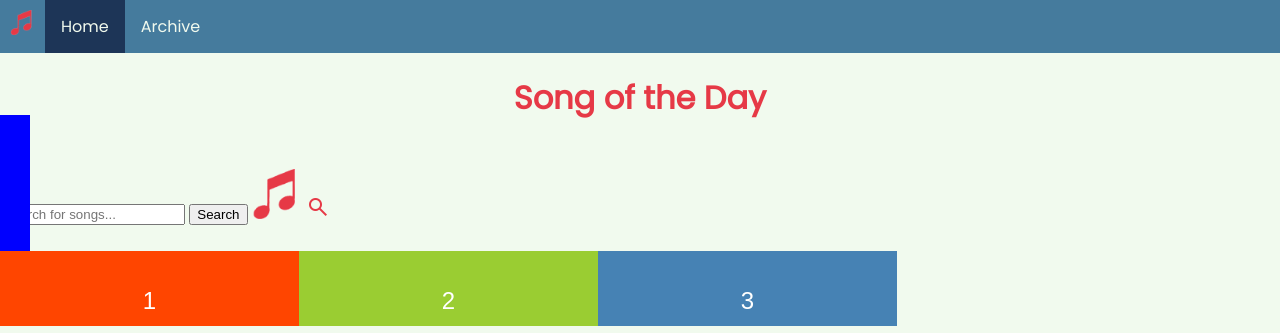
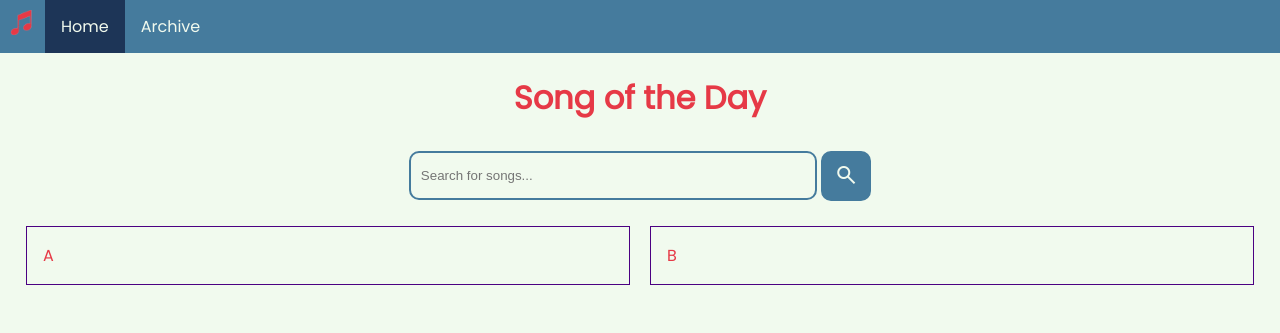
Before and after one commit to LegosAndStuff-Dev/Song-of-the-Day, a Flask app: page / in a window 1280 px wide. Shown: the top 333 px of the page. Run offline with Flask 3, Linux system fonts and the light colour scheme.

Commit message:
design changes

```diff
--- a/static/css/main.css
+++ b/static/css/main.css
@@ -16,19 +16,35 @@ body {
     width: 100%;
 }
 
+.search-bar {
+    text-align: center;
+}
+
 .main {
     padding: 30px;
 }
 
-.container {
-    background-color: blue;
-    display: inline;
-    @media (max-width: 500px) {
-        background-color: #1D3557;
-      }
+.parent {
+    padding: 1rem;
+}
 
-    flex-flow: row wrap;
+.child {
+    margin: 10px;
+    border: 1px solid indigo;
+    padding: 1rem;
 }
+
+.flex-parent {
+    display: flex;
+}
+
+.flex-child {
+    flex: 1;
+}
+
+
+
+
 
 ul {
     list-style-type: none;
@@ -55,3 +71,35 @@ li a {
 .active {
     background-color: #1D3557;
 }
+
+input[type="text"] {
+    padding: 10px;
+    background-color: #F1FAEE;
+    width: 30%;
+    height: 25.5px;
+    border-radius: 10px;
+    border: 2.5px solid #457B9D;
+}
+
+.search-bar button {
+    position: relative;
+    top: 7px;
+}
+
+button {
+    background-color: #457B9D;
+    border: 2.5px solid #457B9D;
+    padding: 10px;
+    width: 50px;
+    height: 50px;
+    border-radius: 10px;
+}
+
+@media screen and (max-width: 800px) {
+    .flex-parent {
+        display:block;
+    }
+    .search-bar input[type="text"] {
+        width: 50%;
+    }
+}
--- a/static/css/test.css
+++ /dev/null
@@ -1,46 +0,0 @@
-/* Common Styles */
-.content,
-.content1,
-.content2 {
-  color: #fff;
-  font: 100 24px/100px sans-serif;
-  height: 150px;
-  width: 897px;
-  text-align: center;
-}
-
-.content div,
-.content1 div,
-.content2 div {
-  height: 50%;
-  width: 300px;
-}
-.red {
-  background: orangered;
-}
-.green {
-  background: yellowgreen;
-}
-.blue {
-  background: steelblue;
-}
-
-/* Flexbox Styles */
-.content {
-    display: flex;
-    @media screen and (min-width: 900px) {
-        flex-wrap: nowrap;
-    }
-    @media screen and (max-width: 900px) {
-        display: inline;
-    }
-
-}
-.content1 {
-  display: flex;
-  flex-wrap: nowrap;
-}
-.content2 {
-  display: flex;
-  flex-wrap: wrap-reverse;
-}
--- a/templates/index.html
+++ b/templates/index.html
@@ -32,42 +32,43 @@
     <h1 style="text-align: center;">Song of the Day</h1>
 
     <!-- Main content -->
-    <div class="main container">
     <!-- Search bar for songs -->
     <div class="search-bar">
         <input type="text" id="searchInput" placeholder="Search for songs...">
-            <button onclick="searchSongs()">Search</button>
-            <img src="{{ url_for('static', filename='images/logo.png')}}" height="50" width="50">
-            <span class="material-symbols-outlined">
+        <button onclick="searchSongs()">
+            <span class="material-symbols-outlined" style="color: #F1FAEE;">
                 search
             </span>
-        </div>
+        </button>
     </div>
 
-    <div class="content">
-        <div class="red">1</div>
-        <div class="green">2</div>
-        <div class="blue">3</div>
+    <!-- Testing area -->
+    <div class='parent flex-parent'>
+        <div class='child flex-child'>A</div>
+        <div class='child flex-child'>B</div>
       </div>
 
+    <br>
     <!-- Song of the Day section -->
-      <section class="song-of-the-day">
+    <div class="song-of-the-day">
       <h2>Song of the Day</h2>
       <!-- Display song details here -->
       <p>Title: Song Title</p>
       <p>Artist: Artist Name</p>
       <img src="album_cover.jpg" alt="Album Cover">
       <button onclick="addSong()">Add Song</button>
-      </section>
+    </div>
+</body>
+<script>
+    // JavaScript functions for search and adding songs
+    function searchSongs() {
+        let x = document.getElementById("searchInput").value;
+        fetch('http://192.168.4.44:5000/hello/' + x) .then(response => response.json()) .then(data => console.log(data)) .catch(error => console.error(error));
+    }
 
-      <!-- Past Song of the Day Archive -->
-      <section class="song-archive" id="archive">
-        <h2>Past Song of the Day Archive</h2>
-        <!-- Display past songs here -->
-        <ul id="pastSongs">
-          <!-- Sample past song -->
-          <li>Song Title - Artist (Date)</li>
-        </ul>
-      </section>
-</body>
+    function addSong() {
+      // Implement functionality to add a song
+      // This might open a form for user input or trigger an action to add the song
+    }
+</script>
 </html>
```
Lines whose indentation alone changed are shown as unchanged.
